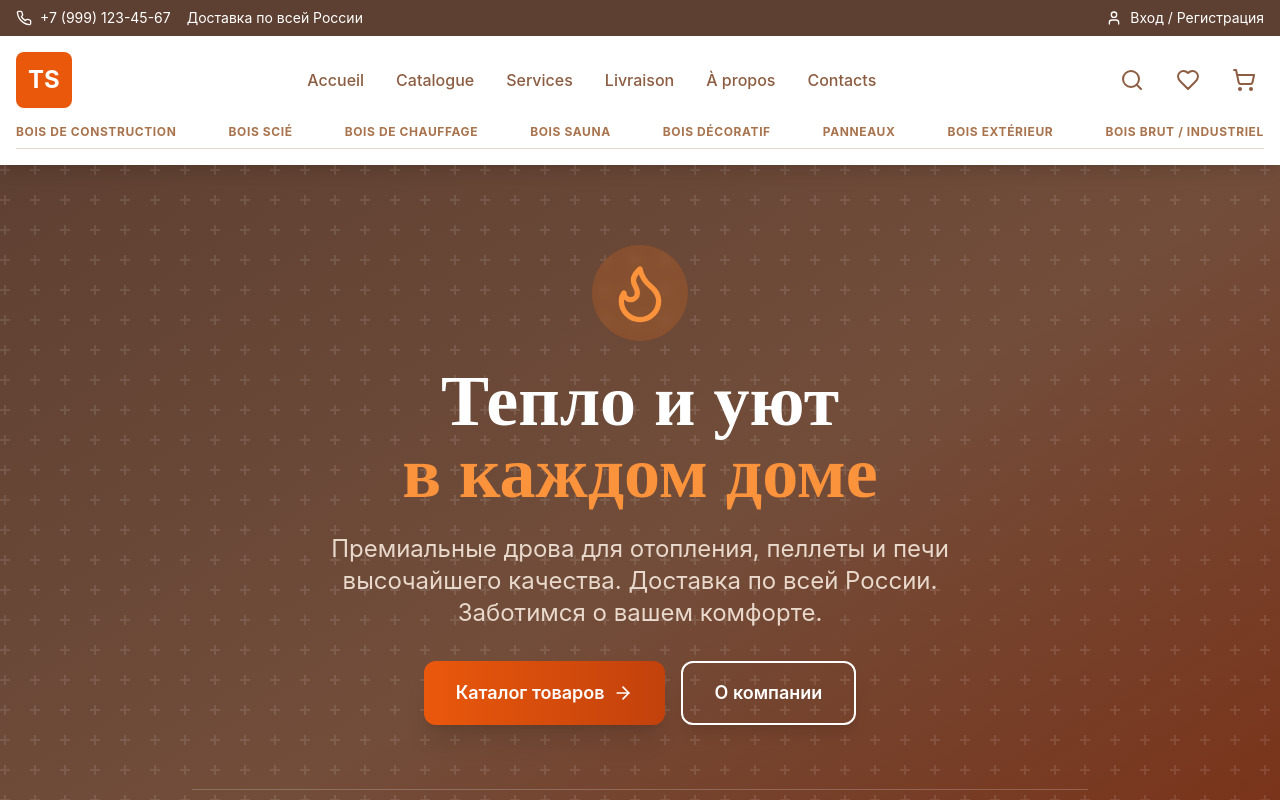
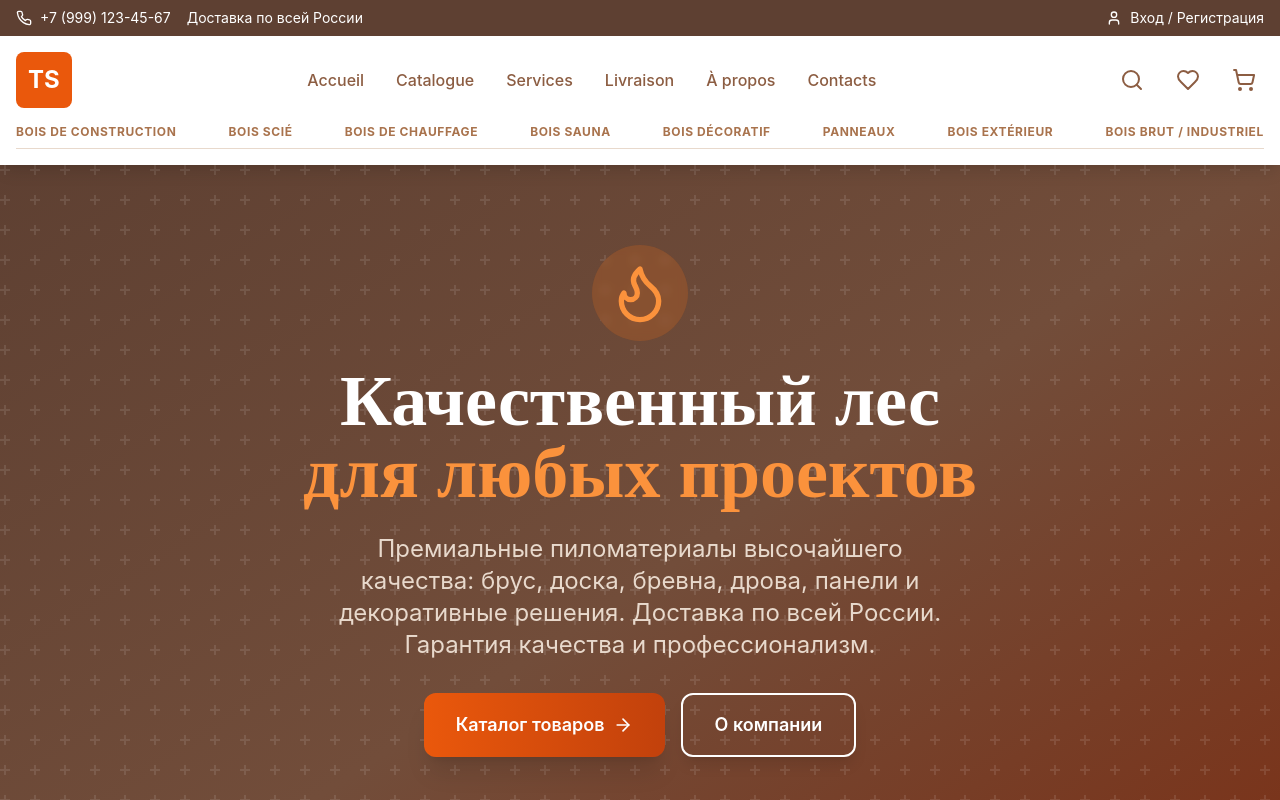
Before and after one commit to passivedrop-lab/bois, a Next.js app: page / in a window 1280 px wide. Shown: the top 800 px of the page. Built offline with nearby package versions, Linux system fonts and the light colour scheme.

Commit message:
content: update descriptions to reflect full range of wood products (not just firewood)

```diff
--- a/app/layout.tsx
+++ b/app/layout.tsx
@@ -6,9 +6,9 @@ import AuthProvider from '@/components/AuthProvider'
 import Toaster from '@/components/Toaster'
 
 export const metadata: Metadata = {
-  title: 'TsarstvoDereva - Качественные дрова для отопления',
-  description: 'TsarstvoDereva — премиальные дрова, пеллеты и печи. Доставка по всей России. Качество гарантировано.',
-  keywords: 'TsarstvoDereva, дрова, пеллеты, печи, камины, топливо',
+  title: 'TsarstvoDereva - Качественный лес и пиломатериалы',
+  description: 'TsarstvoDereva — премиальные пиломатериалы: бревна, доска, брус, дрова, панели. Бесплатная доставка по России. Качество гарантировано.',
+  keywords: 'TsarstvoDereva, бревно, доска, брус, пиломатериалы, дрова, бревна, древесина, лес',
 }
 
 export default function RootLayout({
--- a/components/Footer.tsx
+++ b/components/Footer.tsx
@@ -15,8 +15,7 @@ export default function Footer() {
               <h3 className="text-lg sm:text-xl font-serif font-bold">TsarstvoDereva</h3>
             </div>
             <p className="text-sm sm:text-base text-wood-300 mb-3 sm:mb-4">
-              TsarstvoDereva — качественные дрова для отопления с доставкой по всей России.
-              Премиальное качество, доступные цены.
+              TsarstvoDereva — премиальные пиломатериалы и лесопродукты с доставкой по всей России. Брус, доска, бревна, дрова, панели и декоративный лес высочайшего качества.
             </p>
             <div className="flex gap-3 sm:gap-4">
               <a href="#" className="hover:text-fire-400 transition" aria-label="Facebook">
--- a/components/Hero.tsx
+++ b/components/Hero.tsx
@@ -29,14 +29,14 @@ export default function Hero() {
             </div>
 
             <h1 className="text-3xl sm:text-4xl md:text-5xl lg:text-6xl xl:text-7xl font-serif font-bold text-white mb-4 sm:mb-6 leading-tight px-2">
-              Тепло и уют
+              Качественный лес
               <br />
-              <span className="text-fire-400">в каждом доме</span>
+              <span className="text-fire-400">для любых проектов</span>
             </h1>
 
             <p className="text-base sm:text-lg md:text-xl lg:text-2xl text-wood-200 mb-6 sm:mb-8 max-w-2xl mx-auto px-4">
-              Премиальные дрова для отопления, пеллеты и печи высочайшего качества.
-              Доставка по всей России. Заботимся о вашем комфорте.
+              Премиальные пиломатериалы высочайшего качества: брус, доска, бревна, дрова, панели и декоративные решения.
+              Доставка по всей России. Гарантия качества и профессионализм.
             </p>
 
             <div className="flex flex-col sm:flex-row gap-3 sm:gap-4 justify-center px-4">
```
